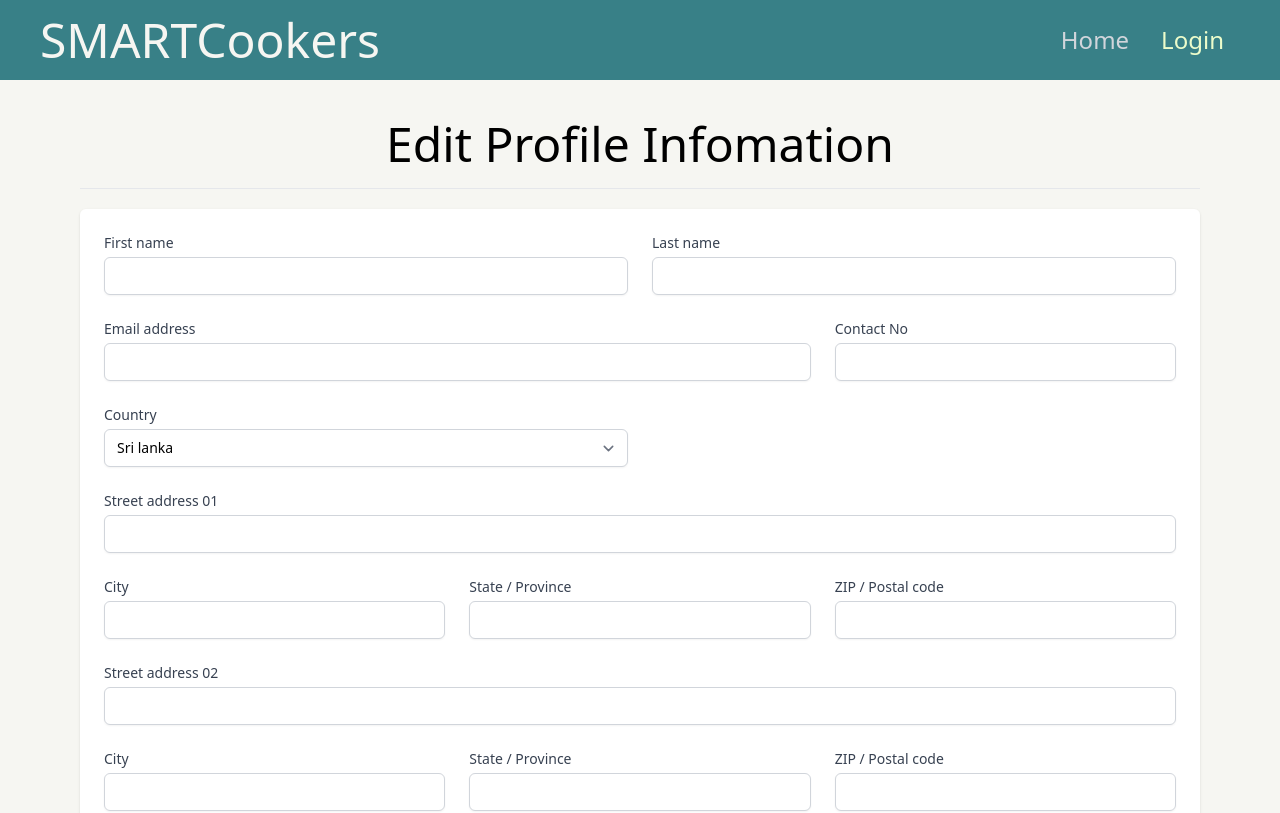
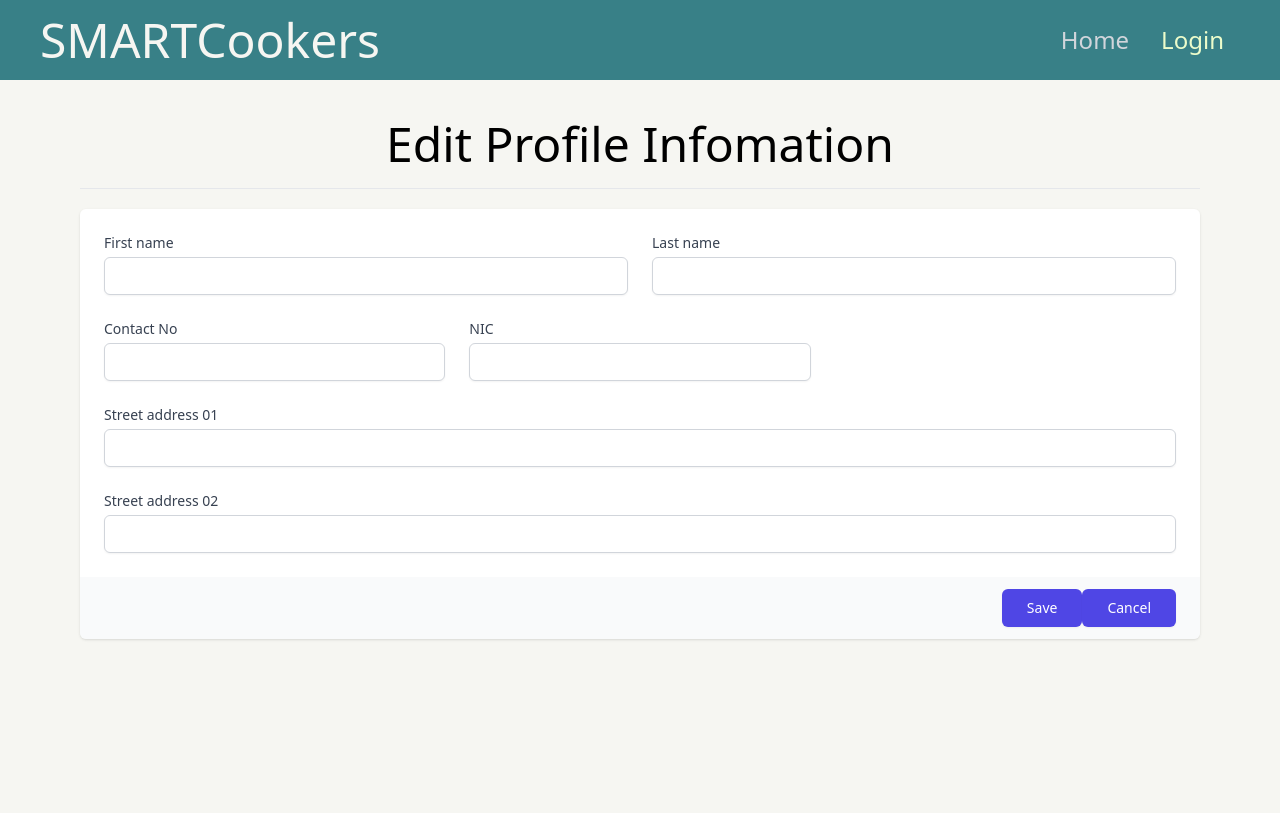
Before and after one commit to pasindu-osadha/smart-cookers, a React (Create React App) app: page /profile-page in a window 1280 px wide. Shown: the top 813 px of the page. Built offline with nearby package versions, Linux system fonts and the light colour scheme.

Commit message:
add order

```diff
--- a/src/containers/product/ProductList.tsx
+++ b/src/containers/product/ProductList.tsx
@@ -38,7 +38,7 @@ export const ProductList = () => {
                   console.log(e.target.value);
                   handleOutlet(e.target.value)
                 }
-              }} defaultValue='Select' className="rounded border appearance-none border-gray-400 py-2 focus:outline-none focus:border-sky-700 text-base pl-3 pr-10">
+              }} defaultValue='COLOMBO' className="rounded border appearance-none border-gray-400 py-2 focus:outline-none focus:border-sky-700 text-base pl-3 pr-10">
                 <option value={'Select an outlet'} > Select an outlet</option>
                 <option value={'COLOMBO'}>COLOMBO</option>
                 <option value={'KALUTARA'}> KALUTARA</option>
--- a/src/pages/profile/ProfilePage.tsx
+++ b/src/pages/profile/ProfilePage.tsx
@@ -1,5 +1,11 @@
+
+
 
 export const ProfilePage = () => {
+
+
+
+
   return (
 
     <div className='min-h-screen mx-20'>
@@ -23,6 +29,7 @@ export const ProfilePage = () => {
                         First name
                       </label>
                       <input
+                        defaultValue={''}
                         type="text"
                         name="first-name"
                         id="first-name"
@@ -44,7 +51,7 @@ export const ProfilePage = () => {
                       />
                     </div>
 
-                    <div className="col-span-6 sm:col-span-4">
+                    {/* <div className="col-span-6 sm:col-span-4">
                       <label htmlFor="email-address" className="block text-sm font-medium text-gray-700">
                         Email address
                       </label>
@@ -55,7 +62,7 @@ export const ProfilePage = () => {
                         autoComplete="email"
                         className="mt-1 focus:ring-indigo-500 focus:border-indigo-500 block w-full shadow-sm sm:text-sm border-gray-300 rounded-md"
                       />
-                    </div>
+                    </div> */}
 
                     <div className="col-span-6 sm:col-span-2">
                       <label htmlFor="Contact No" className="block text-sm font-medium text-gray-700">
@@ -70,21 +77,20 @@ export const ProfilePage = () => {
                       />
                     </div>
 
-                    <div className="col-span-6 sm:col-span-3">
-                      <label htmlFor="country" className="block text-sm font-medium text-gray-700">
-                        Country
+                    <div className="col-span-6 sm:col-span-2">
+                      <label htmlFor="Contact No" className="block text-sm font-medium text-gray-700">
+                        NIC
                       </label>
-                      <select
-                        id="country"
-                        name="country"
-                        autoComplete="country-name"
-                        className="mt-1 block w-full py-2 px-3 border border-gray-300 bg-white rounded-md shadow-sm focus:outline-none focus:ring-indigo-500 focus:border-indigo-500 sm:text-sm"
-                      >
-                        <option>Sri lanka</option>
-                        <option>India</option>
-                        <option>Thailand</option>
-                      </select>
+                      <input
+                        title="NICNo"
+                        type="text"
+                        name="NIC"
+                        id="NICNO"
+                        autoComplete=""
+                        className="mt-1 focus:ring-indigo-500 focus:border-indigo-500 block w-full shadow-sm sm:text-sm border-gray-300 rounded-md"
+                      />
                     </div>
+
 
 
 
@@ -102,44 +108,6 @@ export const ProfilePage = () => {
                       />
                     </div>
 
-                    <div className="col-span-6 sm:col-span-6 lg:col-span-2">
-                      <label htmlFor="city" className="block text-sm font-medium text-gray-700">
-                        City
-                      </label>
-                      <input
-                        type="text"
-                        name="city"
-                        id="city"
-                        autoComplete="address-level2"
-                        className="mt-1 focus:ring-indigo-500 focus:border-indigo-500 block w-full shadow-sm sm:text-sm border-gray-300 rounded-md"
-                      />
-                    </div>
-
-                    <div className="col-span-6 sm:col-span-3 lg:col-span-2">
-                      <label htmlFor="region" className="block text-sm font-medium text-gray-700">
-                        State / Province
-                      </label>
-                      <input
-                        type="text"
-                        name="region"
-                        id="region"
-                        autoComplete="address-level1"
-                        className="mt-1 focus:ring-indigo-500 focus:border-indigo-500 block w-full shadow-sm sm:text-sm border-gray-300 rounded-md"
-                      />
-                    </div>
-
-                    <div className="col-span-6 sm:col-span-3 lg:col-span-2">
-                      <label htmlFor="postal-code" className="block text-sm font-medium text-gray-700">
-                        ZIP / Postal code
-                      </label>
-                      <input
-                        type="text"
-                        name="postal-code"
-                        id="postal-code"
-                        autoComplete="postal-code"
-                        className="mt-1 focus:ring-indigo-500 focus:border-indigo-500 block w-full shadow-sm sm:text-sm border-gray-300 rounded-md"
-                      />
-                    </div>
 
 
                     <div className="col-span-6">
@@ -155,48 +123,6 @@ export const ProfilePage = () => {
                       />
                     </div>
 
-                    <div className="col-span-6 sm:col-span-6 lg:col-span-2">
-                      <label htmlFor="city" className="block text-sm font-medium text-gray-700">
-                        City
-                      </label>
-                      <input
-                        type="text"
-                        name="city"
-                        id="city"
-                        autoComplete="address-level2"
-                        className="mt-1 focus:ring-indigo-500 focus:border-indigo-500 block w-full shadow-sm sm:text-sm border-gray-300 rounded-md"
-                      />
-                    </div>
-
-                    <div className="col-span-6 sm:col-span-3 lg:col-span-2">
-                      <label htmlFor="region" className="block text-sm font-medium text-gray-700">
-                        State / Province
-                      </label>
-                      <input
-                        type="text"
-                        name="region"
-                        id="region"
-                        autoComplete="address-level1"
-                        className="mt-1 focus:ring-indigo-500 focus:border-indigo-500 block w-full shadow-sm sm:text-sm border-gray-300 rounded-md"
-                      />
-                    </div>
-
-                    <div className="col-span-6 sm:col-span-3 lg:col-span-2">
-                      <label htmlFor="postal-code" className="block text-sm font-medium text-gray-700">
-                        ZIP / Postal code
-                      </label>
-                      <input
-                        type="text"
-                        name="postal-code"
-                        id="postal-code"
-                        autoComplete="postal-code"
-                        className="mt-1 focus:ring-indigo-500 focus:border-indigo-500 block w-full shadow-sm sm:text-sm border-gray-300 rounded-md"
-                      />
-                    </div>
-
-
-
-
 
 
                   </div>
@@ -204,11 +130,20 @@ export const ProfilePage = () => {
                 <div className="px-4 py-3 bg-gray-50 text-right sm:px-6">
                   <button
                     type="submit"
-                    className="inline-flex justify-center py-2 px-4 border border-transparent shadow-sm text-sm font-medium rounded-md text-white bg-indigo-600 hover:bg-indigo-700 focus:outline-none focus:ring-2 focus:ring-offset-2 focus:ring-indigo-500"
+                    className="inline-flex justify-center py-2 px-6 border border-transparent shadow-sm text-sm font-medium rounded-md text-white bg-indigo-600 hover:bg-indigo-700 focus:outline-none focus:ring-2 focus:ring-offset-2 focus:ring-indigo-500"
                   >
                     Save
                   </button>
+
+                  <button
+                    type="reset"
+                    className="inline-flex justify-center py-2 px-6 border border-transparent shadow-sm text-sm font-medium rounded-md text-white bg-indigo-600 hover:bg-indigo-700 focus:outline-none focus:ring-2 focus:ring-offset-2 focus:ring-indigo-500"
+                  >
+                    Cancel
+                  </button>
                 </div>
+
+
               </div>
             </form>
           </div>
--- /dev/null
+++ b/src/services/OrderService.ts
@@ -0,0 +1,27 @@
+import axios from "axios";
+import { Base_URL } from "../constants/global";
+
+export const addOrder = async (data: any) => {
+    await axios({
+        method: 'post',
+        url: Base_URL + '/api/Order/CreateOrder',
+        headers: {
+            'Content-Type': 'application/json'
+        },
+        data: data
+    })
+        .then(function (response) {
+            //handle success
+            console.log(response);
+            alert("Order complete sucessfully ");
+
+            return response;
+
+
+        })
+        .catch(function (response) {
+            //handle error
+            console.log(response);
+            alert("Order is not completed, try again");
+        });
+};
```
Also changed, not shown: src/components/product/ProductCard.tsx (+8 -2 lines), src/components/product/ProductInfoCard.tsx (+78 -8 lines), src/types/Product.types.ts (+12 -3 lines).
